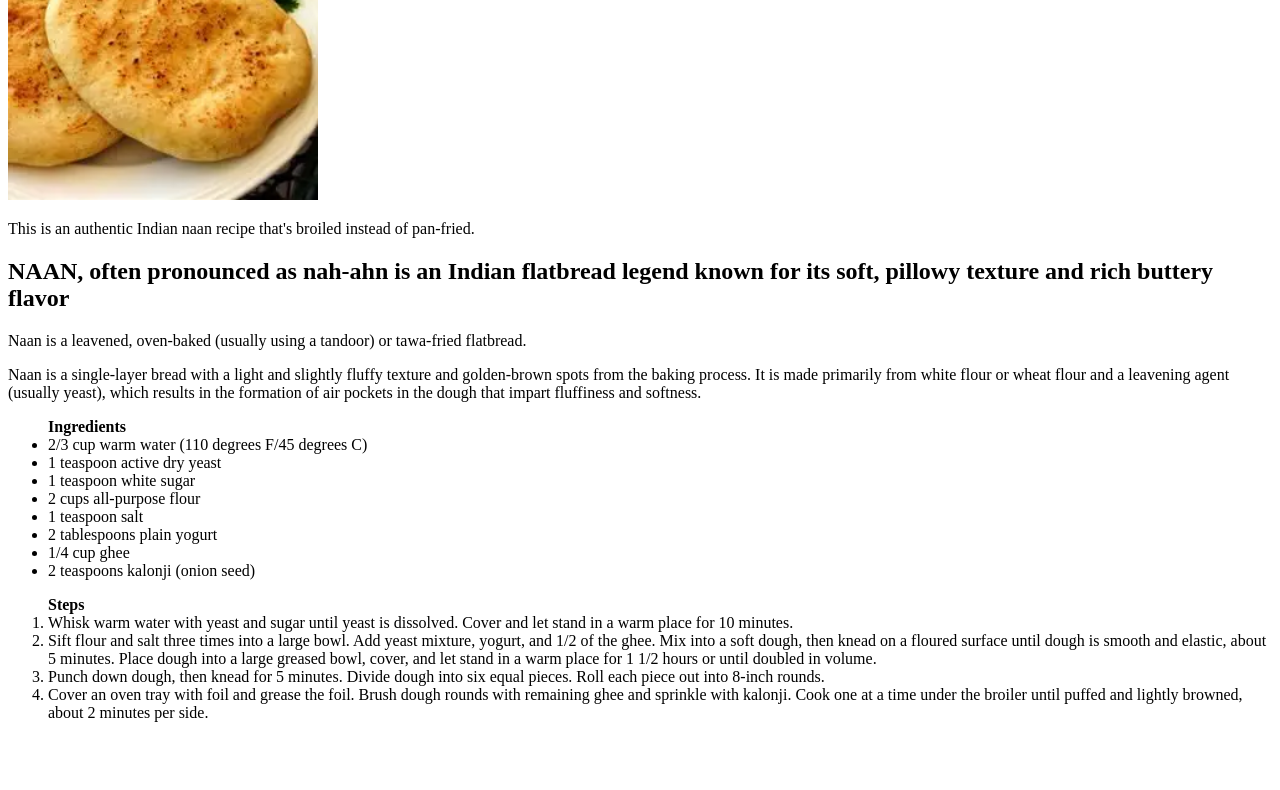
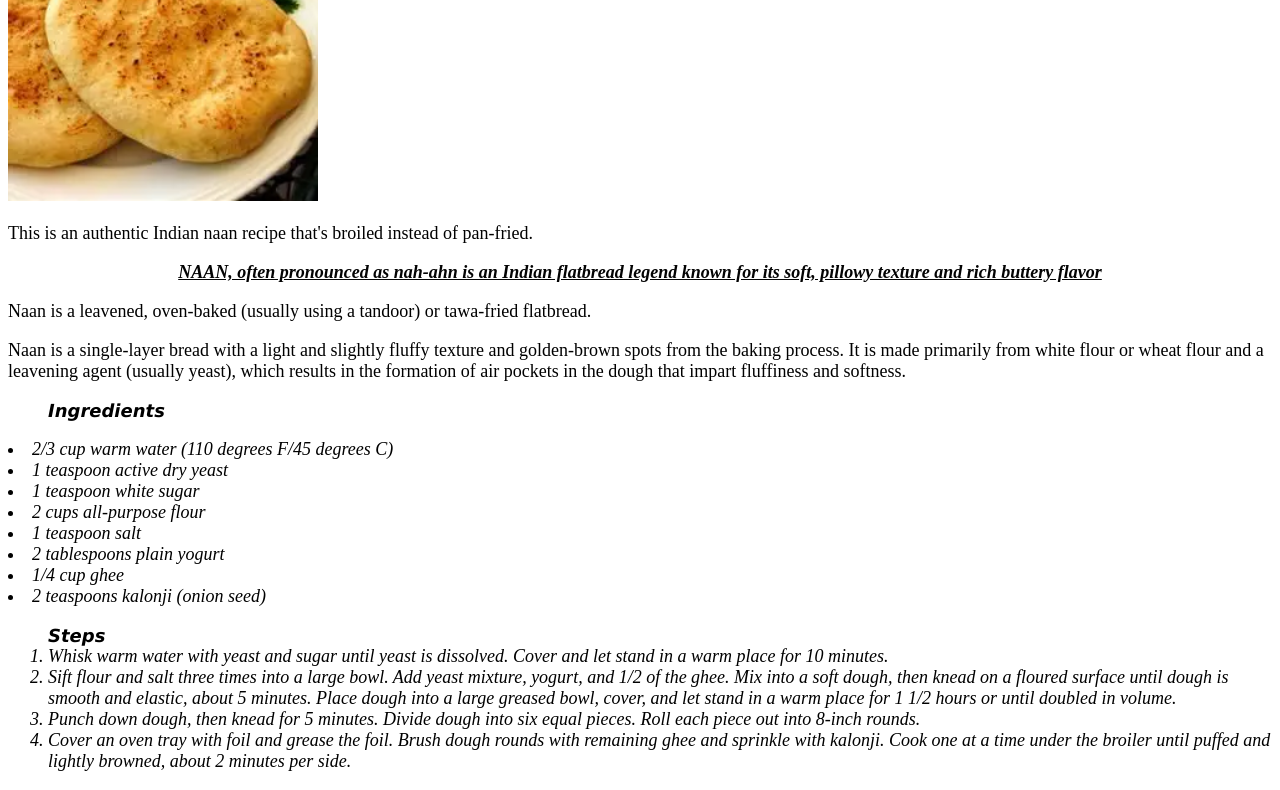
Before and after one commit to Aisha-hash/odin-recipes, a plain HTML site: page recipes/naan/naan.html in a window 1280 px wide. Shown: the part 190-980 px from the top of the page. Before the commit the page ends 928 px from the top, so only its background shows below. Drawn offline with Linux system fonts and the light colour scheme.

Commit message:
naan.html

```diff
--- a/recipes/naan/naan.html
+++ b/recipes/naan/naan.html
@@ -3,16 +3,19 @@
     <head>
         <meta chartype="UTF-8">
         <title>Naan</title>
+        <link rel="stylesheet" href="../styles.css">
     </head>
     <body>
-        <h1>Naan recipe</h1>
+        <h1 class="heading">Naan recipe</h1>
         <img src="./naan.jpg" alt="naan" height="310" width="310">
-        <p>This is an authentic Indian naan recipe that's broiled instead of pan-fried.</p>
-        <h2>NAAN, often pronounced as nah-ahn is an Indian flatbread legend known for its soft, pillowy texture and rich buttery flavor</h2>
-        <p>Naan is a leavened, oven-baked (usually using a tandoor) or tawa-fried flatbread.</p>
-        <p>Naan is a single-layer bread with a light and slightly fluffy texture and golden-brown spots from the baking process. It is made primarily from white flour or wheat flour and a leavening agent (usually yeast), which results in the formation of air pockets in the dough that impart fluffiness and softness.</p>
+        <p class="text">This is an authentic Indian naan recipe that's broiled instead of pan-fried.</p>
+        <h2 class="heading text">NAAN, often pronounced as nah-ahn is an Indian flatbread legend known for its soft, pillowy texture and rich buttery flavor</h2>
+        <p class="text">Naan is a leavened, oven-baked (usually using a tandoor) or tawa-fried flatbread.</p>
+        <p class="text">Naan is a single-layer bread with a light and slightly fluffy texture and golden-brown spots from the baking process. It is made primarily from white flour or wheat flour and a leavening agent (usually yeast), which results in the formation of air pockets in the dough that impart fluffiness and softness.</p>
 
-        <ul><b>Ingredients</b>
+        <div class="subtext">
+        <ul>Ingredients</div>
+        <div class="text list">
             <li>2/3 cup warm water (110 degrees F/45 degrees C)</li>
             <li>1 teaspoon active dry yeast</li>
             <li>1 teaspoon white sugar</li>
@@ -21,13 +24,16 @@
             <li>2 tablespoons plain yogurt</li>
             <li>1/4 cup ghee</li>
             <li>2 teaspoons kalonji (onion seed)</li>
+        </div>
         </ul>
 
-        <ol><b>Steps</b>
+        <ol class="subtext">Steps
+            <div class="text list">
             <li>Whisk warm water with yeast and sugar until yeast is dissolved. Cover and let stand in a warm place for 10 minutes.</li>
             <li>Sift flour and salt three times into a large bowl. Add yeast mixture, yogurt, and 1/2 of the ghee. Mix into a soft dough, then knead on a floured surface until dough is smooth and elastic, about 5 minutes. Place dough into a large greased bowl, cover, and let stand in a warm place for 1 1/2 hours or until doubled in volume.</li>
             <li>Punch down dough, then knead for 5 minutes. Divide dough into six equal pieces. Roll each piece out into 8-inch rounds.</li>
             <li>Cover an oven tray with foil and grease the foil. Brush dough rounds with remaining ghee and sprinkle with kalonji. Cook one at a time under the broiler until puffed and lightly browned, about 2 minutes per side.</li>
+        </div>
         </ol>
     </body>
 </html>
--- /dev/null
+++ b/recipes/styles.css
@@ -0,0 +1,37 @@
+body {
+    font-family:Verdana, Geneva, Tahoma, sans-serif;
+}
+
+.heading,
+.subtext {
+
+    font-weight: bold;
+    font-style: italic;
+}
+
+
+.heading {
+    /*font-size: 26px;*/
+    color: rgb(3, 3, 3);
+    text-decoration: underline;
+    text-align: center;
+}
+
+.text {
+    font-size: 18px;
+    font-family: 'Times New Roman', Times, serif;
+}
+
+.subtext {
+        font-size: 18px;
+
+}
+
+.list {
+    font-style: oblique;
+}
+
+.text.list {
+    font-weight: normal;
+
+}
```
Also changed, not shown: recipes/biryani/biryani.html (+18 -8 lines), recipes/roastedchickpeas/roastedchickpeas.html (+11 -6 lines).
